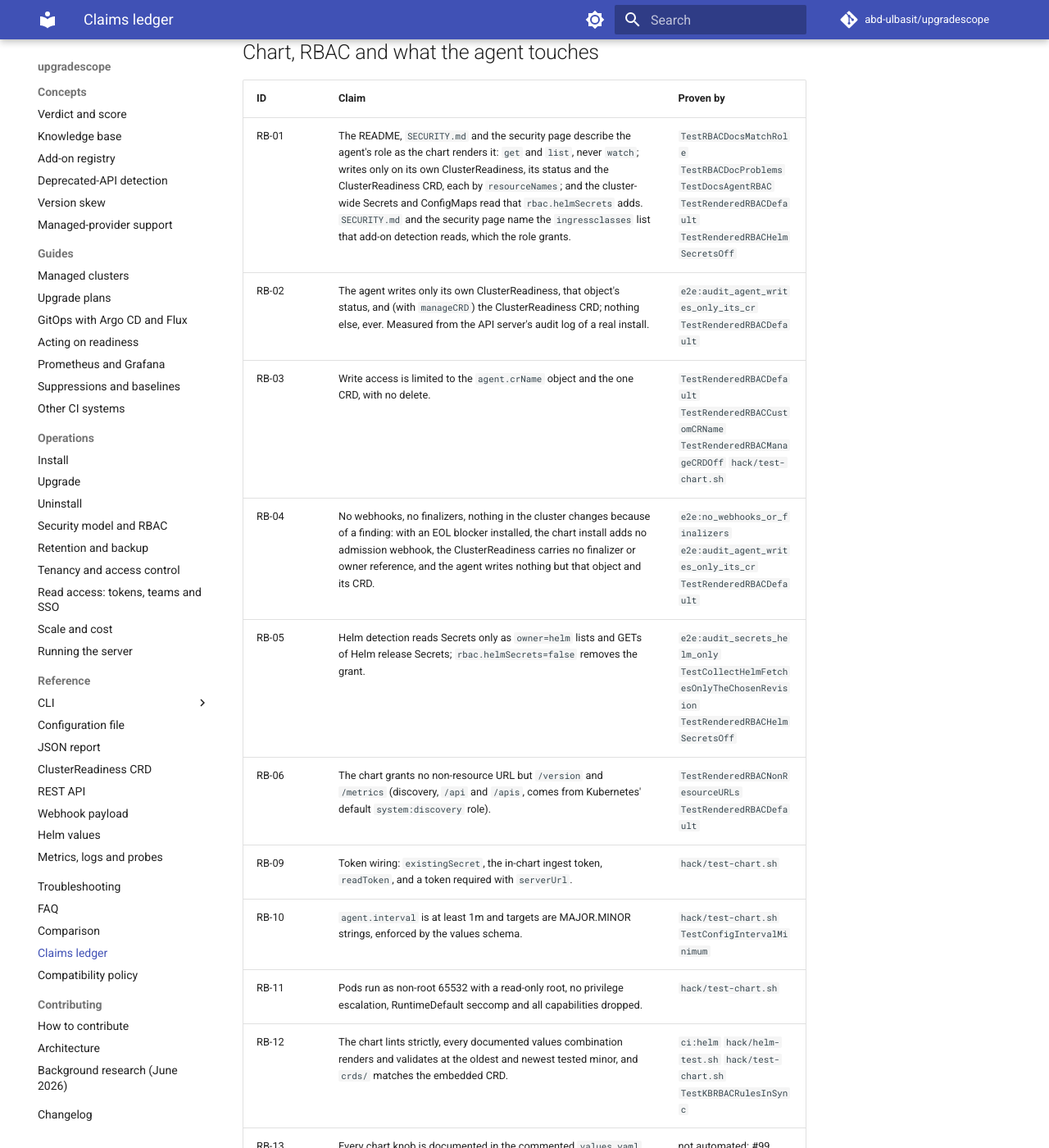
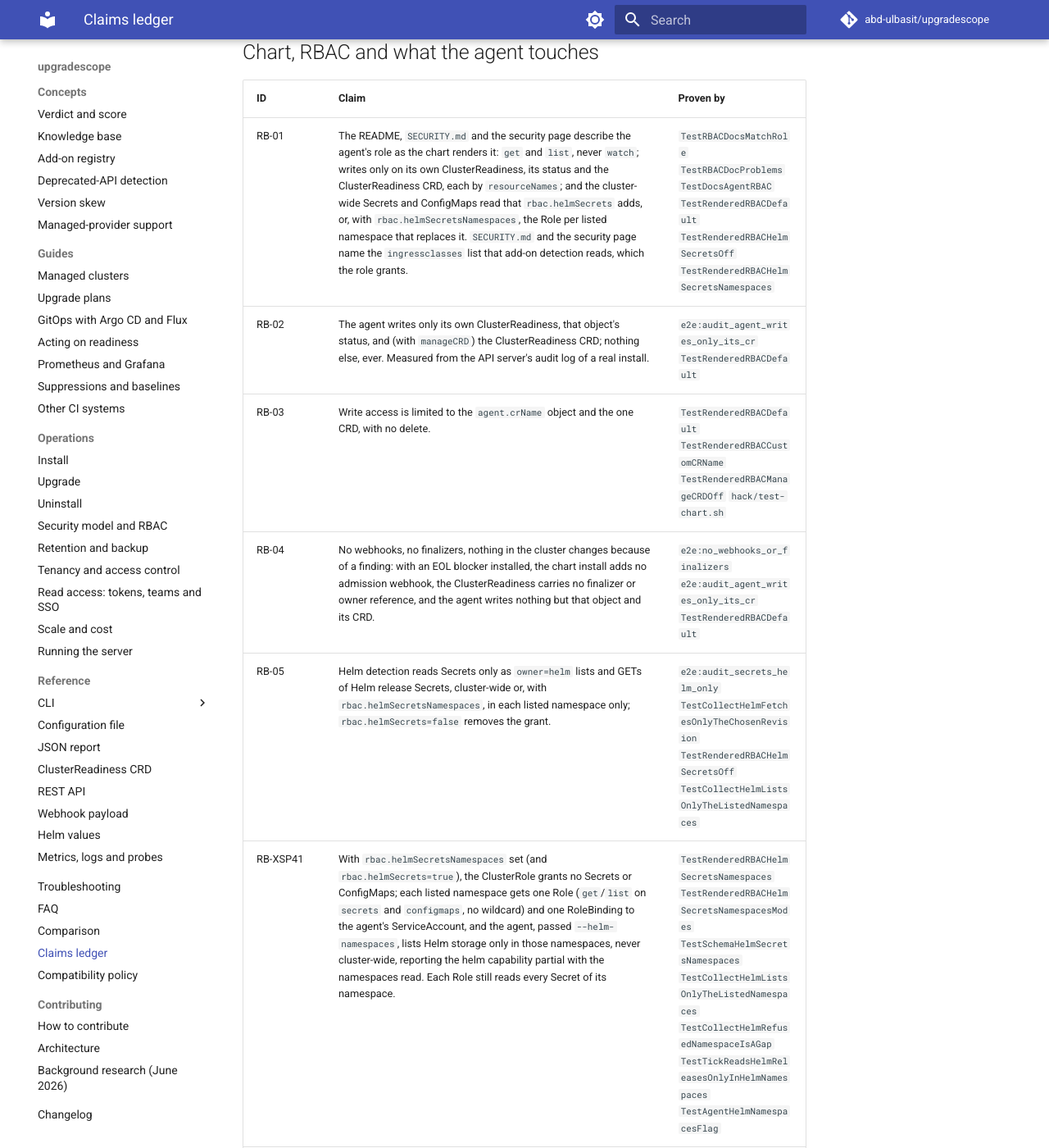
Before and after one commit to abd-ulbasit/upgradescope, an MkDocs documentation site: the page built from docs/claims.md, in a window 1280 px wide and 1400 px high, scrolled down 35796 px. Shown: the whole window at 82% size. Built offline with MkDocs 1.6.1 and Material for MkDocs 9.7.7, drawn with Linux system fonts in a browser that asks for light colours; comment, search, counter and statistics services are not loaded.

Commit message:
docs(claims): RB-01 and RB-05 cover the namespaced Helm mode; a row pins it
Refs #344, #345, #346

Co-Authored-By: Claude Fable 5 <noreply@anthropic.com>

```diff
--- a/docs/claims.md
+++ b/docs/claims.md
@@ -208,11 +208,12 @@ audited") and names the issue that tracks it.
 
 | ID | Claim | Proven by |
 |---|---|---|
-| RB-01 | The README, `SECURITY.md` and the security page describe the agent's role as the chart renders it: `get` and `list`, never `watch`; writes only on its own ClusterReadiness, its status and the ClusterReadiness CRD, each by `resourceNames`; and the cluster-wide Secrets and ConfigMaps read that `rbac.helmSecrets` adds. `SECURITY.md` and the security page name the `ingressclasses` list that add-on detection reads, which the role grants. | `TestRBACDocsMatchRole` `TestRBACDocProblems` `TestDocsAgentRBAC` `TestRenderedRBACDefault` `TestRenderedRBACHelmSecretsOff` |
+| RB-01 | The README, `SECURITY.md` and the security page describe the agent's role as the chart renders it: `get` and `list`, never `watch`; writes only on its own ClusterReadiness, its status and the ClusterReadiness CRD, each by `resourceNames`; and the cluster-wide Secrets and ConfigMaps read that `rbac.helmSecrets` adds, or, with `rbac.helmSecretsNamespaces`, the Role per listed namespace that replaces it. `SECURITY.md` and the security page name the `ingressclasses` list that add-on detection reads, which the role grants. | `TestRBACDocsMatchRole` `TestRBACDocProblems` `TestDocsAgentRBAC` `TestRenderedRBACDefault` `TestRenderedRBACHelmSecretsOff` `TestRenderedRBACHelmSecretsNamespaces` |
 | RB-02 | The agent writes only its own ClusterReadiness, that object's status, and (with `manageCRD`) the ClusterReadiness CRD; nothing else, ever. Measured from the API server's audit log of a real install. | `e2e:audit_agent_writes_only_its_cr` `TestRenderedRBACDefault` |
 | RB-03 | Write access is limited to the `agent.crName` object and the one CRD, with no delete. | `TestRenderedRBACDefault` `TestRenderedRBACCustomCRName` `TestRenderedRBACManageCRDOff` `hack/test-chart.sh` |
 | RB-04 | No webhooks, no finalizers, nothing in the cluster changes because of a finding: with an EOL blocker installed, the chart install adds no admission webhook, the ClusterReadiness carries no finalizer or owner reference, and the agent writes nothing but that object and its CRD. | `e2e:no_webhooks_or_finalizers` `e2e:audit_agent_writes_only_its_cr` `TestRenderedRBACDefault` |
-| RB-05 | Helm detection reads Secrets only as `owner=helm` lists and GETs of Helm release Secrets; `rbac.helmSecrets=false` removes the grant. | `e2e:audit_secrets_helm_only` `TestCollectHelmFetchesOnlyTheChosenRevision` `TestRenderedRBACHelmSecretsOff` |
+| RB-05 | Helm detection reads Secrets only as `owner=helm` lists and GETs of Helm release Secrets, cluster-wide or, with `rbac.helmSecretsNamespaces`, in each listed namespace only; `rbac.helmSecrets=false` removes the grant. | `e2e:audit_secrets_helm_only` `TestCollectHelmFetchesOnlyTheChosenRevision` `TestRenderedRBACHelmSecretsOff` `TestCollectHelmListsOnlyTheListedNamespaces` |
+| RB-XSP41 | With `rbac.helmSecretsNamespaces` set (and `rbac.helmSecrets=true`), the ClusterRole grants no Secrets or ConfigMaps; each listed namespace gets one Role (`get`/`list` on `secrets` and `configmaps`, no wildcard) and one RoleBinding to the agent's ServiceAccount, and the agent, passed `--helm-namespaces`, lists Helm storage only in those namespaces, never cluster-wide, reporting the helm capability partial with the namespaces read. Each Role still reads every Secret of its namespace. | `TestRenderedRBACHelmSecretsNamespaces` `TestRenderedRBACHelmSecretsNamespacesModes` `TestSchemaHelmSecretsNamespaces` `TestCollectHelmListsOnlyTheListedNamespaces` `TestCollectHelmRefusedNamespaceIsAGap` `TestTickReadsHelmReleasesOnlyInHelmNamespaces` `TestAgentHelmNamespacesFlag` |
 | RB-06 | The chart grants no non-resource URL but `/version` and `/metrics` (discovery, `/api` and `/apis`, comes from Kubernetes' default `system:discovery` role). | `TestRenderedRBACNonResourceURLs` `TestRenderedRBACDefault` |
 | RB-09 | Token wiring: `existingSecret`, the in-chart ingest token, `readToken`, and a token required with `serverUrl`. | `hack/test-chart.sh` |
 | RB-10 | `agent.interval` is at least 1m and targets are MAJOR.MINOR strings, enforced by the values schema. | `hack/test-chart.sh` `TestConfigIntervalMinimum` |
```
